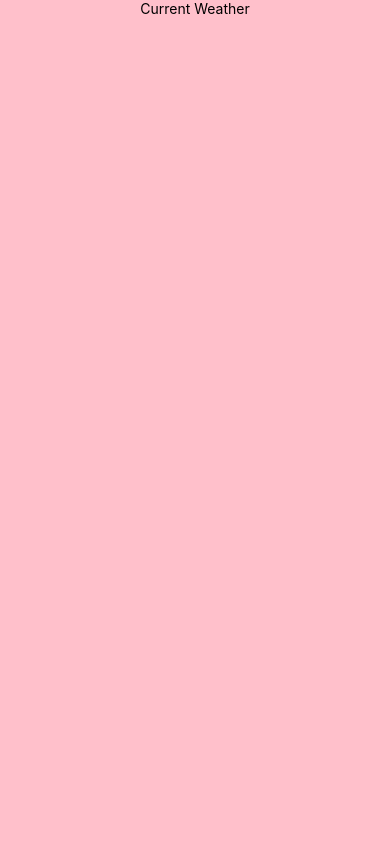
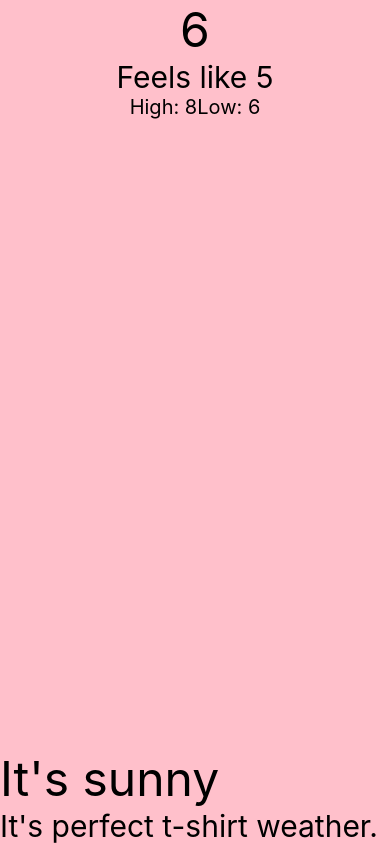
Before and after one commit to SaidNivek/WeatherApp, a React Native app: screen / in a window 390 px wide. Built offline with nearby package versions, Linux system fonts and the light colour scheme.

Commit message:
Basic hard-coded layout of App.js complete

```diff
--- a/App.js
+++ b/App.js
@@ -7,7 +7,16 @@ const App = () => {
     // SafeAreaView will move the Views into the space on the phone that is most viewable and not used by default phone UI elements, such as the status bar at the top of the phone, etc
     <SafeAreaView style={styles.wrapper}>
       <View style={styles.container}>
-        <Text>Current Weather</Text>
+        <Text style={styles.temp}>6</Text>
+        <Text style={styles.feels}>Feels like 5</Text>
+        <View style={styles.highLowWrapper}>
+          <Text style={styles.highLow}>High: 8</Text>
+          <Text style={styles.highLow}>Low: 6</Text>
+        </View>
+      </View>
+      <View style={styles.bodyWrapper}>
+        <Text style={styles.description}>It's sunny</Text>
+        <Text style={styles.message}>It's perfect t-shirt weather.</Text>
       </View>
     </SafeAreaView>
   )
@@ -17,13 +26,39 @@ const App = () => {
 // Flexbox - You don't need to use display: 'flex' on mobile, as it's not needed. However, flex: "num" will tell the compiler how much of the screen should be filled
 // You can have multiple objects within the styles Component, which can then be passed to other pieces of the Class component, as needed
 const styles = StyleSheet.create({
+  wrapper: {
+    flex: 1,
+    backgroundColor: 'pink'
+  },
   container: {
-    backgroundColor: 'pink',
     flex: 1,
     alignItems: 'center'
   },
-  wrapper: {
-    flex: 1
+  temp: {
+    color: 'black',
+    // You don't specify values like px or rem, just the number in React Native, and they represent density independent pixels
+    fontSize: 48
+  },
+  feels: {
+    fontSize: 30,
+    color: 'black'
+  },
+  highLow: {
+    color: 'black',
+    fontSize: 20
+  },
+  highLowWrapper: {
+    flexDirection: 'row'
+  },
+  bodyWrapper: {
+    justifyContent: 'flex-end',
+    alignItems: 'flex-start'
+  },
+  description: {
+    fontSize: 48
+  },
+  message: {
+    fontSize: 30
   }
 })
 
```
